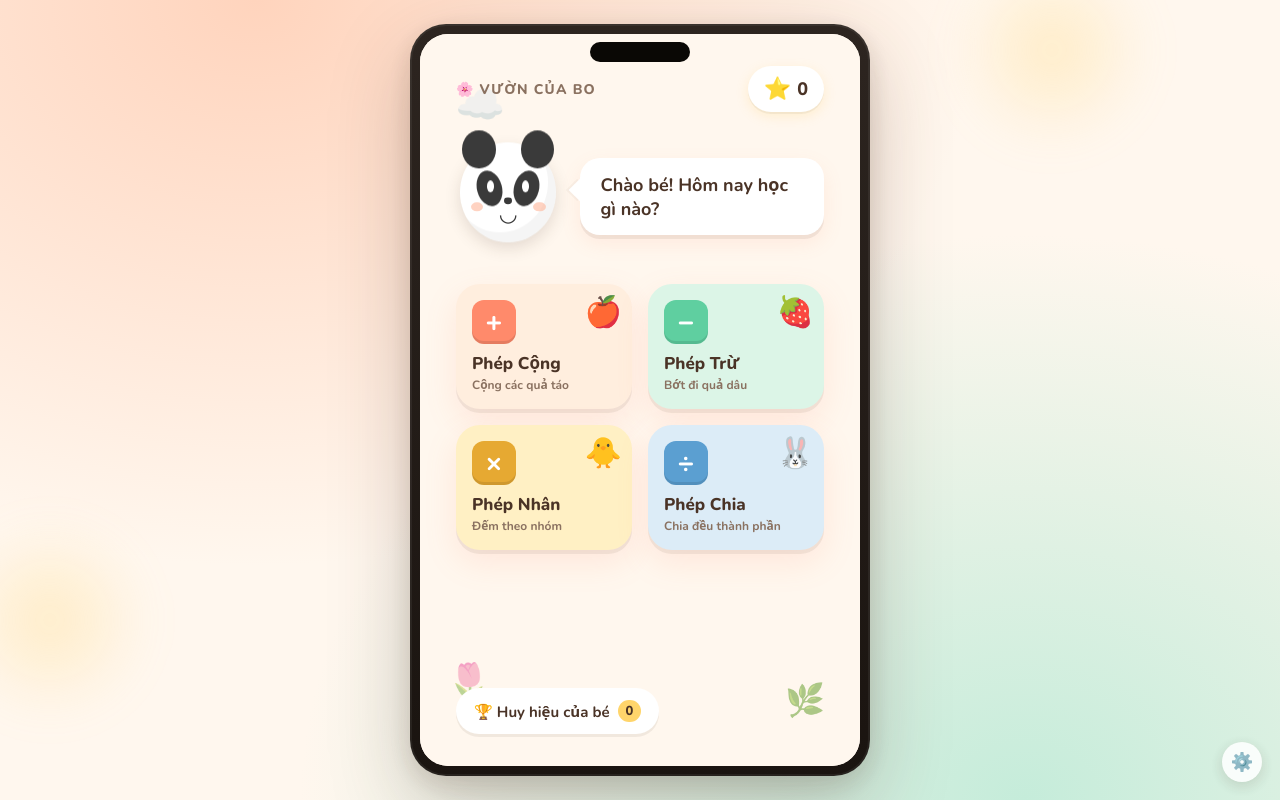
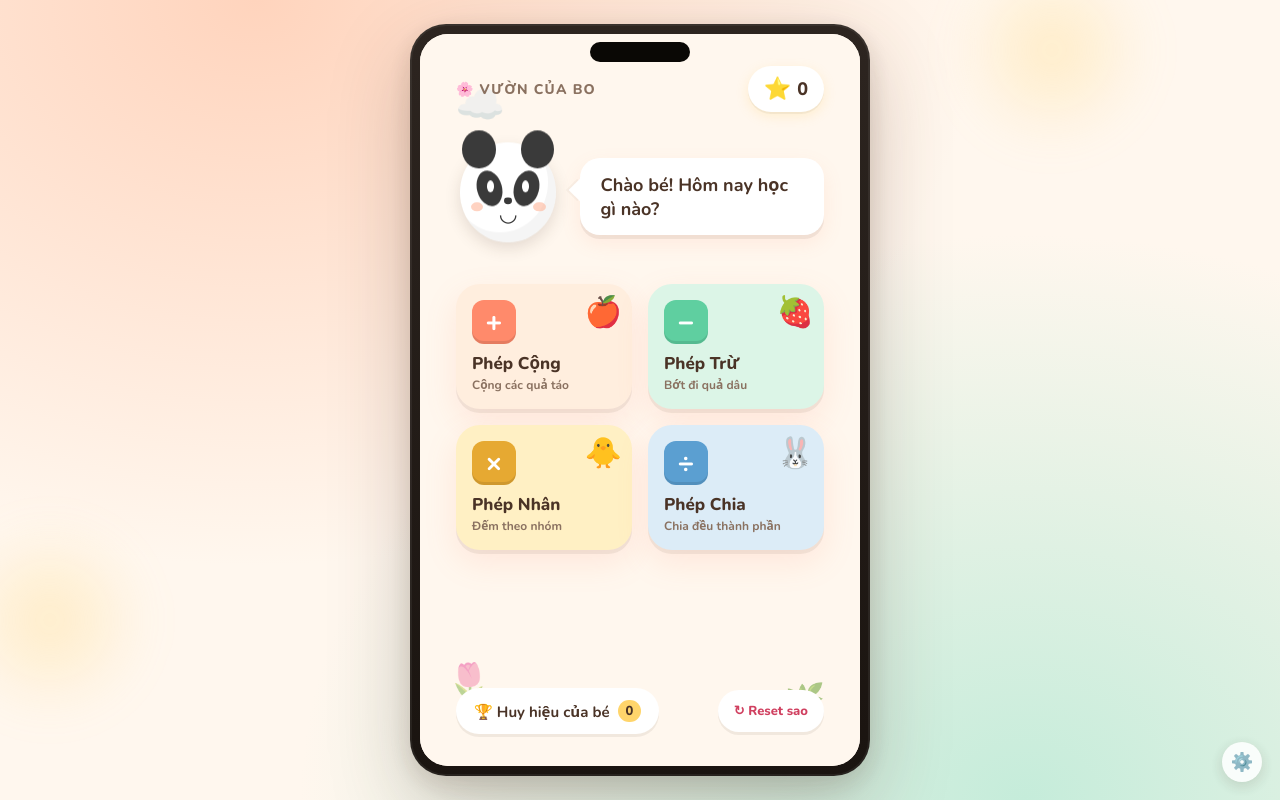
Before and after one commit to nhattm2/nhattm2.github.io, a React (Vite) app: page / in a window 1280 px wide. Built offline with nearby package versions, Linux system fonts and the light colour scheme.

Commit message:
feat: add two-tap reset stars button on home screen

```diff
--- a/src/App.tsx
+++ b/src/App.tsx
@@ -29,7 +29,7 @@ export function App() {
     setAppKey((k) => k + 1);
   }
 
-  const content = <GardenApp key={appKey} />;
+  const content = <GardenApp key={appKey} onResetProgress={resetProgress} />;
 
   return (
     <>
--- a/src/GardenApp.tsx
+++ b/src/GardenApp.tsx
@@ -10,7 +10,11 @@ import { BadgesScreen } from '@/components/screens/BadgesScreen';
 
 const HOME: Route = { screen: 'home' };
 
-export function GardenApp() {
+interface GardenAppProps {
+  onResetProgress: () => void;
+}
+
+export function GardenApp({ onResetProgress }: GardenAppProps) {
   const [route, setRoute] = useState<Route>(HOME);
   const [progress, setProgress] = useState<Progress>(() => loadProgress());
   const history = useRef<Route[]>([HOME]);
@@ -48,7 +52,13 @@ export function GardenApp() {
         <span style={{ bottom: '6%', right: '8%', fontSize: 32 }}>🌿</span>
       </div>
 
-      {route.screen === 'home' && <HomeScreen onNavigate={navigate} progress={progress} />}
+      {route.screen === 'home' && (
+        <HomeScreen
+          onNavigate={navigate}
+          progress={progress}
+          onResetProgress={onResetProgress}
+        />
+      )}
       {route.screen === 'modes' && (
         <ModeScreen op={route.op} onNavigate={navigate} onBack={back} progress={progress} />
       )}
--- a/src/components/screens/HomeScreen.tsx
+++ b/src/components/screens/HomeScreen.tsx
@@ -1,11 +1,15 @@
+import { useEffect, useRef, useState } from 'react';
 import type { Op, Progress, Route } from '@/types';
 import { BoPanda } from '@/components/ui/BoPanda';
 import { Bubble } from '@/components/ui/Bubble';
 import { StarBar } from '@/components/ui/StarBar';
 
+const ARM_WINDOW_MS = 3000;
+
 interface HomeScreenProps {
   onNavigate: (next: Route) => void;
   progress: Progress;
+  onResetProgress: () => void;
 }
 
 interface OpCardProps {
@@ -83,8 +87,38 @@ function OpCard({ label, sym, emoji, desc, color, bg, onClick }: OpCardProps) {
   );
 }
 
-export function HomeScreen({ onNavigate, progress }: HomeScreenProps) {
+export function HomeScreen({ onNavigate, progress, onResetProgress }: HomeScreenProps) {
   const go = (op: Op) => onNavigate({ screen: 'modes', op });
+
+  const [resetArmed, setResetArmed] = useState(false);
+  const armTimerRef = useRef<number | null>(null);
+
+  useEffect(() => {
+    return () => {
+      if (armTimerRef.current !== null) window.clearTimeout(armTimerRef.current);
+    };
+  }, []);
+
+  function clearArmTimer() {
+    if (armTimerRef.current !== null) {
+      window.clearTimeout(armTimerRef.current);
+      armTimerRef.current = null;
+    }
+  }
+
+  function handleResetStars() {
+    if (resetArmed) {
+      clearArmTimer();
+      onResetProgress();
+      return;
+    }
+    setResetArmed(true);
+    clearArmTimer();
+    armTimerRef.current = window.setTimeout(() => {
+      setResetArmed(false);
+      armTimerRef.current = null;
+    }, ARM_WINDOW_MS);
+  }
   return (
     <div
       style={{
@@ -191,6 +225,29 @@ export function HomeScreen({ onNavigate, progress }: HomeScreenProps) {
             {progress.badges.length}
           </span>
         </button>
+        <button
+          onClick={handleResetStars}
+          aria-label={resetArmed ? 'Bấm nữa để xoá sao' : 'Reset sao'}
+          aria-pressed={resetArmed}
+          title={resetArmed ? 'Bấm nữa để xoá' : 'Reset sao'}
+          style={{
+            marginLeft: 'auto',
+            background: resetArmed ? '#ffe2e2' : '#fff',
+            color: '#d04060',
+            padding: '10px 14px',
+            borderRadius: 999,
+            fontSize: 13,
+            fontWeight: 800,
+            border: resetArmed ? '2px solid #ffb3b3' : '2px solid transparent',
+            boxShadow: '0 3px 0 rgba(74, 51, 38, 0.08)',
+            display: 'flex',
+            alignItems: 'center',
+            gap: 6,
+            transition: 'background 0.15s, border-color 0.15s',
+          }}
+        >
+          {resetArmed ? '⚠️ Bấm nữa để xoá' : '↻ Reset sao'}
+        </button>
       </div>
     </div>
   );
```
